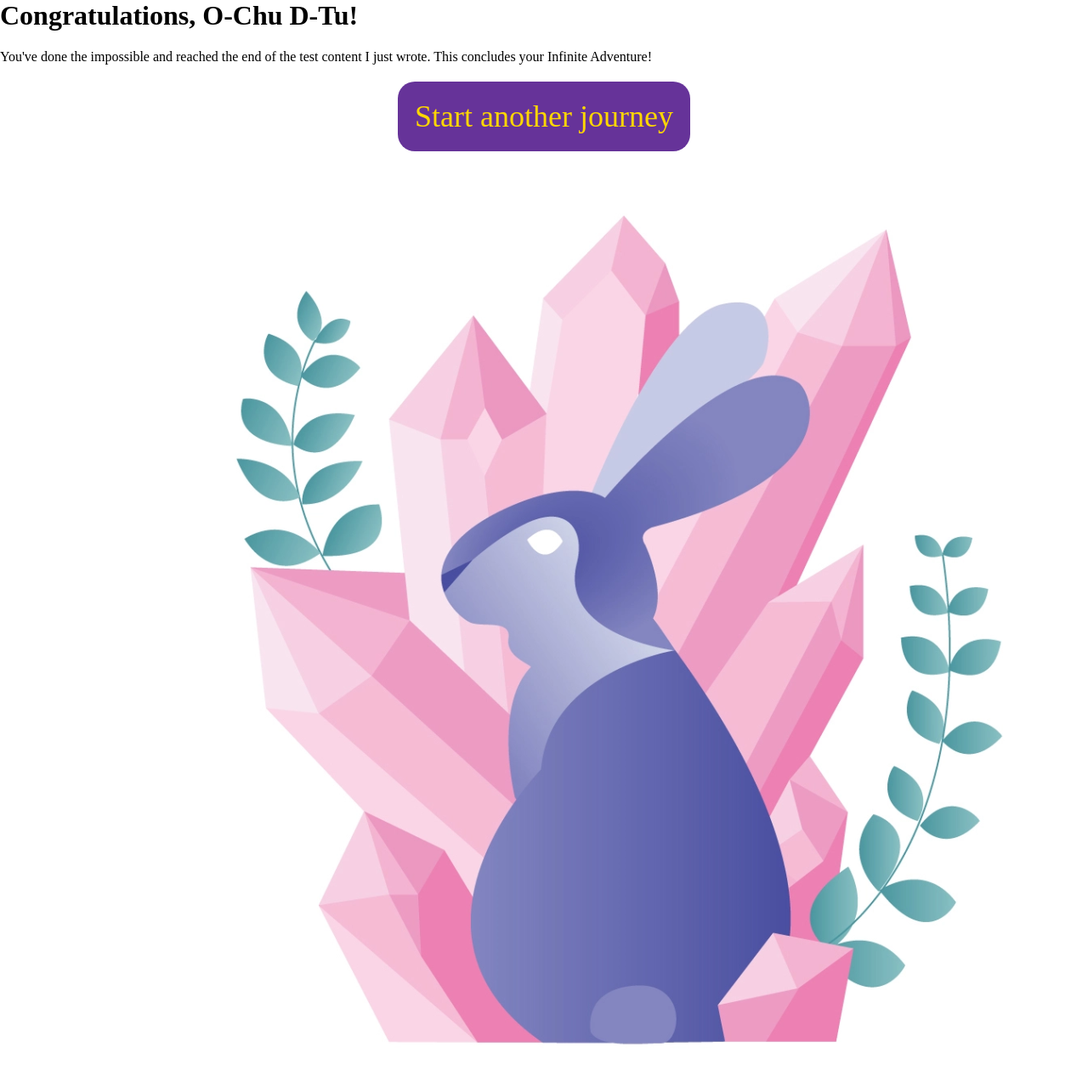
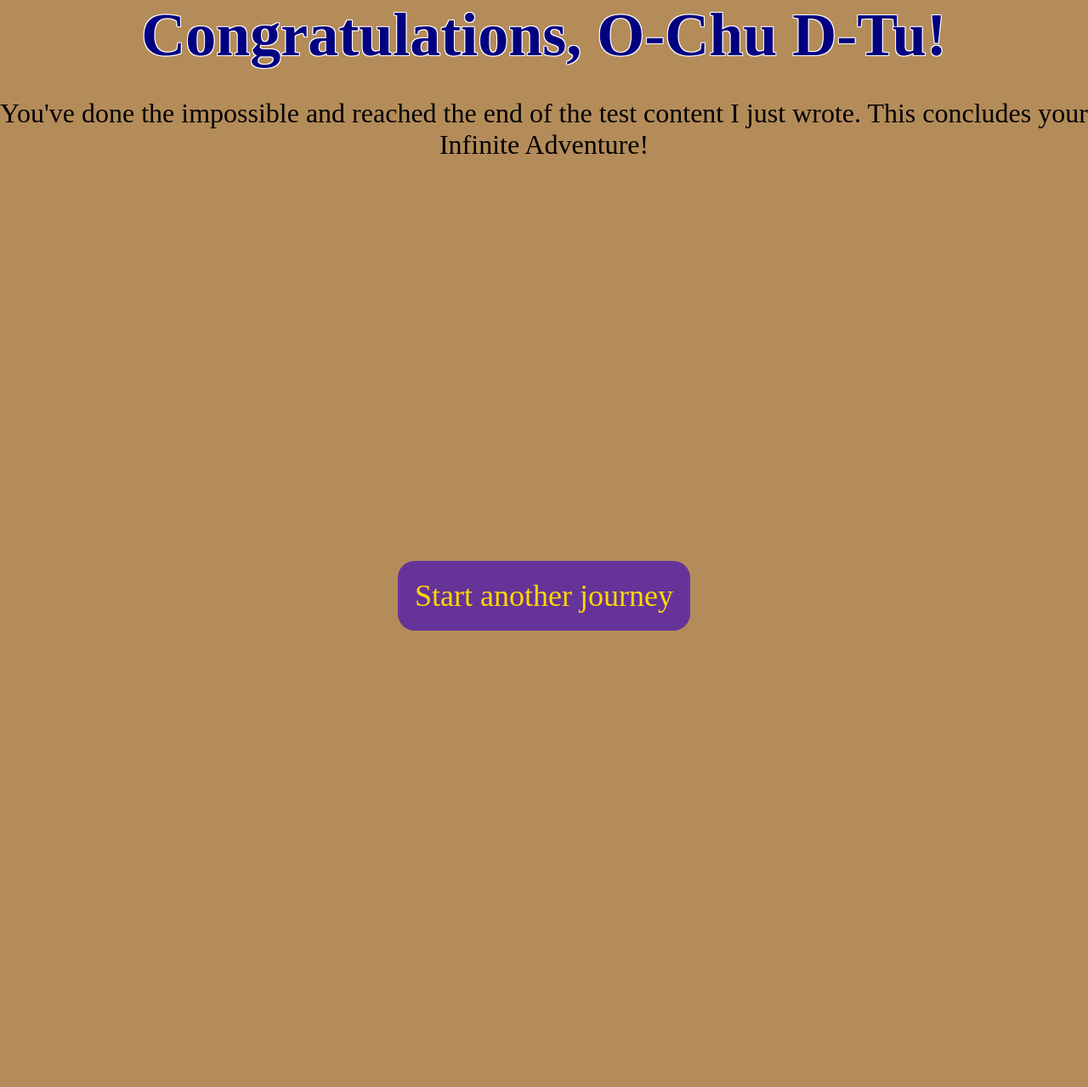
Before and after one commit to ethancd/mythgarden, a Django app: page /adventure/the-end/1 in a window 1280 px wide; the page is wider, and only the part inside the window is pictured. Shown: that part at 85% size. After the commit the page ends 742 px from the top of that part, so only its background shows below. Run offline with Django 4.2, Linux system fonts and the light colour scheme; data comes from the database, SQL or seed files in the repository; both versions use the stored data as it was before the commit.

Commit message:
Get portraits working and hero pages styled

```diff
--- a/infadsite/adventure/admin.py
+++ b/infadsite/adventure/admin.py
@@ -1,6 +1,6 @@
 from django.contrib import admin
 
-from .models import Quandary, Answer, Landscape
+from .models import Quandary, Answer, Hero, Landscape, Portrait
 
 
 class AnswerInline(admin.TabularInline):
@@ -34,5 +34,7 @@
 
 
 admin.site.register(Quandary, QuandaryAdmin)
+admin.site.register(Hero)
 admin.site.register(Answer)
 admin.site.register(Landscape)
+admin.site.register(Portrait)
--- a/infadsite/adventure/models.py
+++ b/infadsite/adventure/models.py
@@ -24,7 +24,6 @@
 
 class Hero(models.Model):
     moniker = models.CharField(max_length=255)
-    answers_given = models.ManyToManyField(Answer, related_name='heroes')
     portrait = models.ForeignKey('Portrait', related_name='heroes', on_delete=models.SET_NULL, blank=True, null=True)
     created_at = models.DateTimeField(auto_now_add=True)
 
--- a/infadsite/adventure/static/adventure/style.css
+++ b/infadsite/adventure/static/adventure/style.css
@@ -36,7 +36,7 @@
     color: white;
 }
 
-/* quandary page */
+/* quandary page, hero page */
 
 .quandary-page {
     background-color: rgb(40, 60, 60);
@@ -44,9 +44,22 @@
     height: 100%;
 }
 
+.hero-page {
+    background-color: rgb(180, 140, 90);
+    position: relative;
+    height: 100%;
+}
+
 .top-bar {
     width: 100%;
     height: 10%;
+    position: relative;
+    z-index: 1;
+}
+
+
+.hero-page .top-bar {
+    height: 20%;
 }
 
 .main-area {
@@ -64,7 +77,11 @@
     bottom: 0;
 }
 
-.quandary-cta {
+.hero-page .bottom-bar {
+    height: 20%;
+}
+
+.quandary-cta, .hero-callout {
     font-size: 9vh;
     text-align:center;
     color: rebeccapurple;
@@ -72,21 +89,40 @@
     margin: 0;
 }
 
-.landscape-container {
+.hero-callout {
+    color: navy;
+}
+
+.banter {
+    position: relative;
+    font-size: 4vh;
+    text-align:center;
+    color: black;
+    z-index: 1;
+}
+
+.landscape-container, .portrait-container {
     display: inline-block;
     position: relative;
 }
 
-.landscape {
+.landscape, .portrait {
     height: 100%;
 }
 
-.landscape-shadow {
+.landscape-shadow, .portrait-shadow {
     position: absolute;
     top: 0;
     height: 100%;
     width: 100%;
+}
+
+.landscape-shadow {
     box-shadow: 0 0 5vh 5vh rgb(40, 60, 60) inset;
+}
+
+.portrait-shadow {
+    box-shadow: 0 0 5vh 5vh rgb(180, 140, 90) inset;
 }
 
 .quandary-options {
@@ -98,13 +134,14 @@
 .choice-button {
     display: inline-block;
     height: 100%;
+    width: 30%;
     padding: 2vh 2vh;
     background-color: rebeccapurple;
     border: 0;
     border-radius: 3vh;
+    font-size: 3vh;
     text-decoration: none;
     color: gold;
-    font-size: 5vh;
     text-shadow: -1px -1px 0 black, 1px -1px 0 black, -1px 1px 0 black, 1px 1px 0 black;
 }
 
--- a/infadsite/adventure/templates/adventure/the-end.html
+++ b/infadsite/adventure/templates/adventure/the-end.html
@@ -1,14 +1,27 @@
 {% load static %}
 <link rel="stylesheet" href="{% static 'adventure/style.css' %}">
 
-{% if hero %}
-    <h1>Congratulations, {{hero.moniker}}!</h1>
-{% else %}
-    <h1>Congratulations, Hero!</h1>
-{% endif %}
-<p>You've done the impossible and reached the end of the test content I just wrote. This concludes your Infinite Adventure!</p>
+<div class="hero-page">
+    <div class="top-bar">
+        {% if hero %}
+            <h2 class="hero-callout">Congratulations, {{hero.moniker}}!</h2>
+        {% else %}
+            <h2 class="hero-callout">Congratulations, Hero!</h2>
+        {% endif %}
 
+        <p class="banter">You've done the impossible and reached the end of the test content I just wrote. This concludes your Infinite Adventure!</p>
+    </div>
+    <div class="main-area">
+    {% if hero and hero.portrait %}
+        <div class="portrait-container">
+            <img class="portrait" src="{{ hero.portrait.image.url }}">
+            <div class="portrait-shadow"></div>
+        </div>
+    {% endif %}
+    </div>
 
-<a class="go-button" href="{% url 'adventure:quandary' pk=settings.INITIAL_QUANDARY_ID %}">Start another journey</a>
+    <div class="bottom-bar">
+        <a class="go-button" href="{% url 'adventure:quandary' pk=settings.INITIAL_QUANDARY_ID %}">Start another journey</a>
+     </div>
 
-<img src="{% static 'adventure/images/crystal-bunny-nonprofit-logo.png' %}">
+</div>
--- a/infadsite/adventure/views.py
+++ b/infadsite/adventure/views.py
@@ -58,5 +58,5 @@
         if selected_answer.child_quandary:
             return HttpResponseRedirect(reverse('adventure:quandary', args=(selected_answer.child_quandary.id,)))
         else:
-            hero = Hero.objects.create(moniker=selected_answer.answer_text)
+            hero = Hero.objects.get_or_create(moniker=selected_answer.answer_text)[0]
             return HttpResponseRedirect(reverse('adventure:the-end', args=(hero.id,)))
```
Also changed, not shown: infadsite/adventure/migrations/0010_remove_hero_answers_given.py (added), infadsite/db.sqlite3, infadsite/media/landscapes/neo-tsuyama-scifi-skyscrapers.png (added), infadsite/media/landscapes/old-blackcastle-stormclouds-winding-road.png (added), infadsite/media/landscapes/topeka-normal-rockwell.png (added), infadsite/media/portraits/alberic-portrait.png (added), 2 other files.
